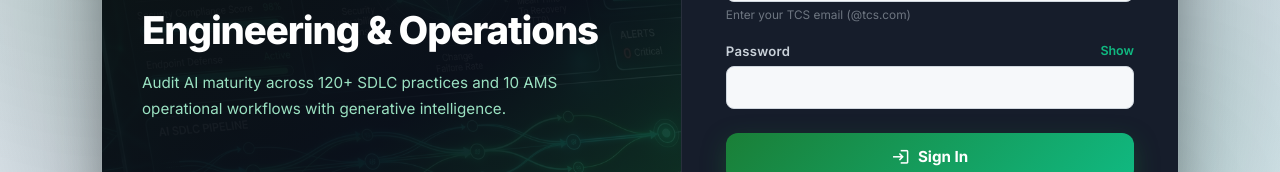
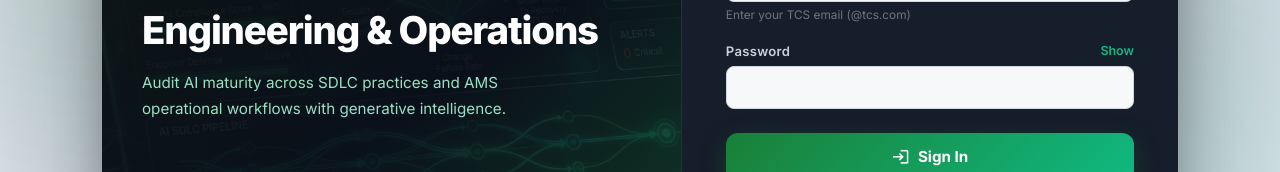
Before and after one commit to YUVARAJMORLA/sdlc-ams-frontend, a Next.js app: page /login in a window 1280 px wide. Shown: the part 412-584 px from the top of the page. Built offline with nearby package versions, Linux system fonts and the light colour scheme; no server answers.

Commit message:
fix(copy): remove specific question count numbers from login showcase

```diff
--- a/src/app/login/page.js
+++ b/src/app/login/page.js
@@ -81,7 +81,7 @@
                 Benchmark Your Engineering &amp; Operations
               </h2>
               <p style={{ color: '#a7f3d0', fontSize: '0.95rem', lineHeight: 1.7, maxWidth: '440px', margin: 0, opacity: 0.92 }}>
-                Audit AI maturity across 120+ SDLC practices and 10 AMS operational workflows with generative intelligence.
+                Audit AI maturity across SDLC practices and AMS operational workflows with generative intelligence.
               </p>
             </div>
           </div>
```
